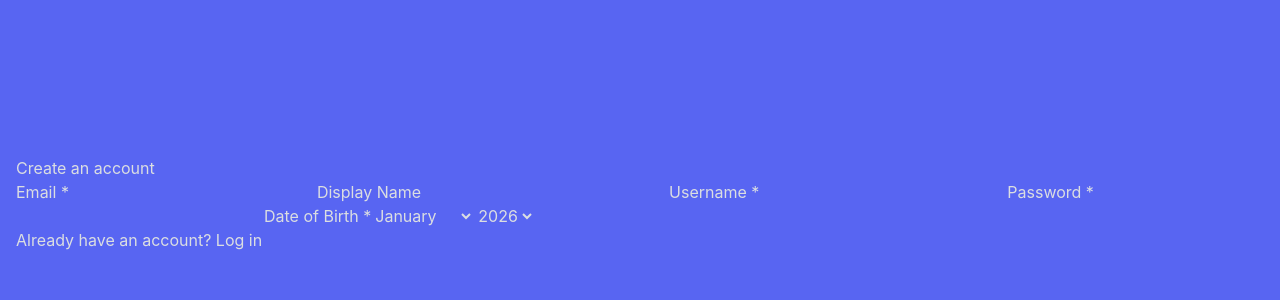
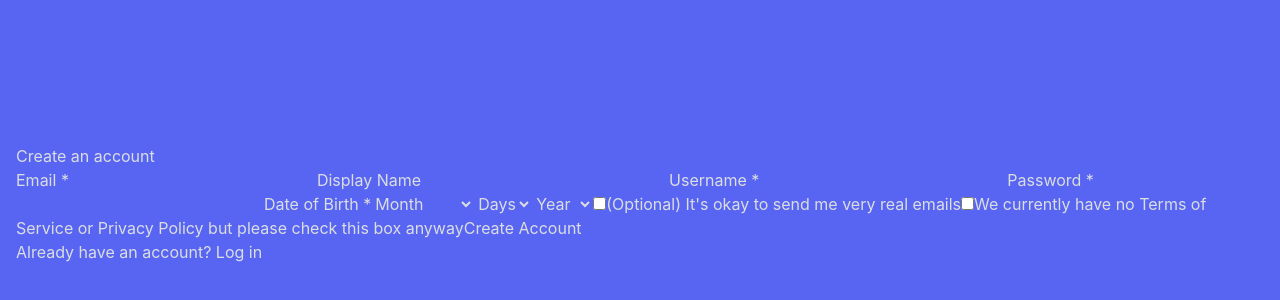
Before and after one commit to stevenlomon/biscord, a React (Vite) app in the folder frontend/: page /register in a window 1280 px wide. Shown: the part 196-496 px from the top of the page. Built offline with nearby package versions, Linux system fonts and the light colour scheme.

Commit message:
should be the rest of the register form skeleton

```diff
--- a/frontend/src/components/RegisterForm.tsx
+++ b/frontend/src/components/RegisterForm.tsx
@@ -1,14 +1,14 @@
 import { useState } from "react"
-import { MONTHS, YEARS } from "../utils";
+import { MONTHS, DAYS, YEARS } from "../utils";
 
 const RegisterForm = () => {
   const [email, setEmail] = useState("");
   const [displayName, setdisplayName] = useState("");
   const [username, setUsername] = useState("");
   const [password, setPassword] = useState("");
-  const [dateOfBirthMonth, setdateOfBirthMonth] = useState(null); // All DOB states will be represented as integers
-  const [dateOfBirthDay, setdateOfBirthDay] = useState(null);
-  const [dateOfBirthYear, setdateOfBirthYear] = useState(null);
+  const [dateOfBirthMonth, setdateOfBirthMonth] = useState<number | null>(null); // All DOB states will be represented as integers
+  const [dateOfBirthDay, setdateOfBirthDay] = useState<number | null>(null);
+  const [dateOfBirthYear, setdateOfBirthYear] = useState<number | null>(null);
   const [marketingConsent, setmarketingConsent] = useState(false);
   const [agreement, setAgreement] = useState(false);
 
@@ -20,24 +20,41 @@ const RegisterForm = () => {
     <div>
       <form onSubmit={handleSubmit}>
         <label>Email <span>*</span></label>
-        <input type="email" value={email} />
+        <input type="email" value={email} onChange={(e) => setEmail(e.target.value)} />
 
         <label>Display Name</label>
-        <input type="text" value={displayName} />
+        <input type="text" value={displayName} onChange={(e) => setdisplayName(e.target.value)} />
 
         <label>Username <span>*</span></label>
-        <input type="text" value={username} />
+        <input type="text" value={username} onChange={(e) => setUsername(e.target.value)} />
 
         <label>Password <span>*</span></label>
-        <input type="text" value={password} />
+        <input type="password" value={password} onChange={(e) => setPassword(e.target.value)} />
 
         <label>Date of Birth <span>*</span></label>
-        <select>
-          {MONTHS.map(month => <option>{month}</option>)}
+        <select value={dateOfBirthMonth || ""} onChange={(e) => setdateOfBirthMonth(Number(e.target.value))}>
+          <option value="" disabled>Month</option>
+          {MONTHS.map((month, index) => <option key={month} value={index + 1}>{month}</option>)}
         </select>
-        <select>
-          {YEARS.map(year => <option>{year}</option>)}
+
+        <select value={dateOfBirthDay || ""} onChange={(e) => setdateOfBirthDay(Number(e.target.value))}>
+          <option value="" disabled>Days</option>
+          {DAYS.map(day => <option key={day}>{day}</option>)}
         </select>
+
+        <select value={dateOfBirthYear || ""} onChange={(e) => setdateOfBirthYear(Number(e.target.value))}>
+          <option value="" disabled>Year</option>
+          {YEARS.map(year => <option key={year}>{year}</option>)}
+        </select>
+
+        <input type="checkbox" checked={marketingConsent} onChange={(e) => setmarketingConsent(e.target.checked)} />
+        <span>(Optional) It's okay to send me very real emails</span>
+
+        <input type="checkbox" checked={agreement} onChange={(e) => setAgreement(e.target.checked)} />
+        <span>We currently have no Terms of Service or Privacy Policy but please check this box anyway</span>
+
+        {/* Derived state for the `disabled` property */}
+        <button type="submit" disabled={!agreement}>Create Account</button>
       </form>
     </div>
   )
--- a/frontend/src/utils.ts
+++ b/frontend/src/utils.ts
@@ -9,6 +9,11 @@ export const MONTHS = ["January", "February", "March", "April", "May", "June", "
 // };
 
 const generateYears = (start = 1926, end = 2026) =>
-  Array.from({ length: end - start + 1 }, (_, i) => i + start).reverse();;
+  Array.from({ length: end - start + 1 }, (_, i) => i + start).reverse();
 
 export const YEARS = generateYears();
+
+const generateDays = (start = 1, end = 31) =>
+  Array.from({ length: end - start + 1 }, (_, i) => i + start);
+
+export const DAYS = generateDays();
```
